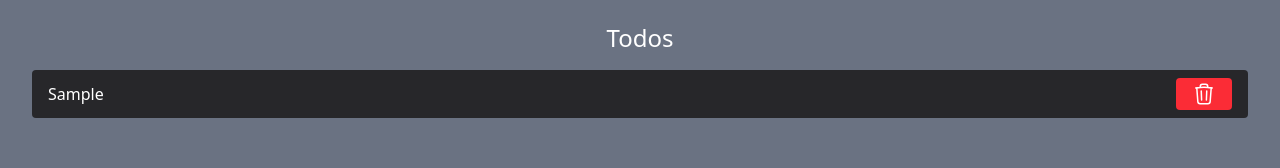
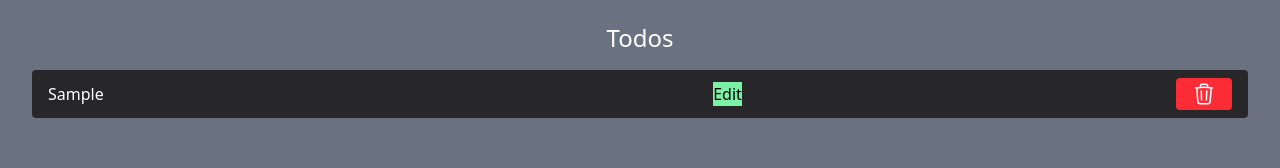
Before and after one commit to zubdotexe/react-tuto, a React (Vite) app in the folder reduxToolkitTodo/: page / in a window 1280 px wide. Both pictures are taken after typing "Sample" into the empty fields and a click on the button "Add Todo". Shown: the part 126-294 px from the top of the page. Built offline with nearby package versions, Linux system fonts and the light colour scheme.

Commit message:
added edit todo function

```diff
--- a/reduxToolkitTodo/src/components/Todos.jsx
+++ b/reduxToolkitTodo/src/components/Todos.jsx
@@ -1,22 +1,55 @@
 import { useDispatch, useSelector } from "react-redux";
-import { removeTodo } from "../features/todo/todoSlice";
+import { editTodo, removeTodo } from "../features/todo/todoSlice";
+import { useState } from "react";
 
 function Todos() {
-    const todos = useSelector(state => state.todos)
-    const dispatch = useDispatch()
+  const todos = useSelector((state) => state.todos);
+  const dispatch = useDispatch();
+  const [editText, setEditText] = useState("");
+  const [editId, setEditId] = useState("");
+
+  const handleEditClick = (todo) => {
+    setEditText(todo.text);
+    setEditId(todo.id);
+  };
+
+  const handleSaveEdit = () => {
+    dispatch(editTodo({id:editId, text: editText}));
+    setEditText("");
+    setEditId("");
+  };
 
   return (
     <>
-    <div className="text-white text-2xl mt-6">Todos</div>
-    <ul className="list-none">
+      <div className="text-white text-2xl mt-6">Todos</div>
+      <ul className="list-none">
         {todos.map((todo) => (
           <li
             className="mt-4 flex justify-between items-center bg-zinc-800 px-4 py-2 rounded"
             key={todo.id}
           >
-            <div className='text-white'>{todo.text}</div>
+            {/* <div className='text-white'>{todo.text}</div> */}
+            <input
+              type="text"
+              className="text-white"
+              value={editId === todo.id ? editText : todo.text}
+              onChange={(e) => setEditText(e.target.value)}
+              disabled={editId != todo.id}
+            />
+            {editId === todo.id ? (
+              <button className="bg-green-300" onClick={() => handleSaveEdit()}>
+                Save
+              </button>
+            ) : (
+              <button
+                className="bg-green-300"
+                onClick={() => handleEditClick(todo)}
+              >
+                Edit
+              </button>
+            )}
             <button
-             onClick={() => dispatch(removeTodo(todo.id))}
+              onClick={() => dispatch(removeTodo(todo.id))}
               className="text-white bg-red-500 border-0 py-1 px-4 focus:outline-none hover:bg-red-600 rounded text-md"
             >
               <svg
@@ -38,7 +71,7 @@ function Todos() {
         ))}
       </ul>
     </>
-  )
+  );
 }
 
 export default Todos;
```
